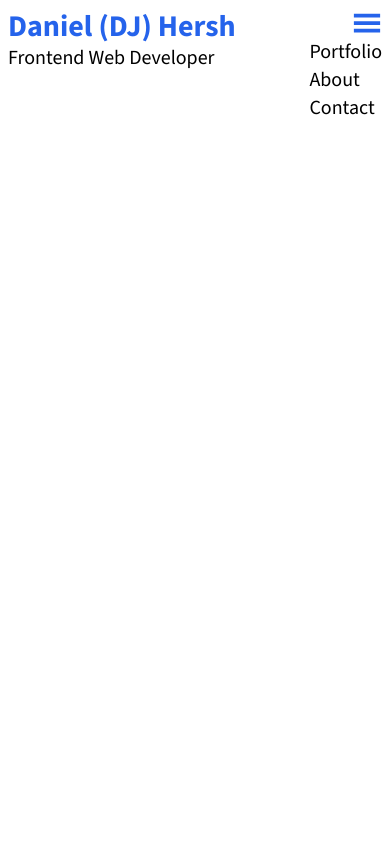
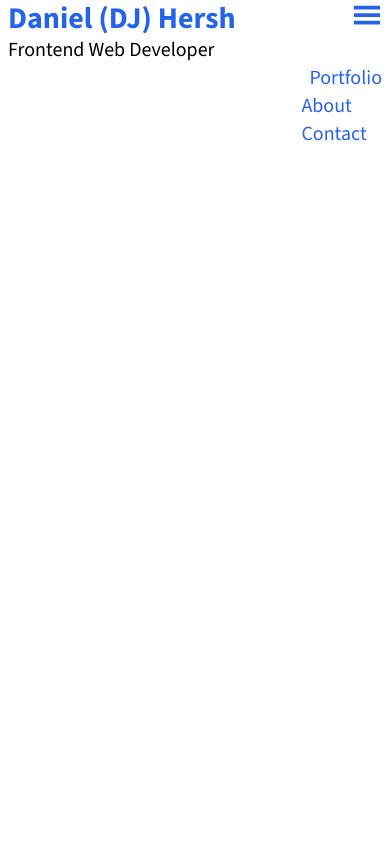
Before and after one commit to DJ620/portfolio-nextjs, a Next.js app: page / in a window 390 px wide. Both pictures are taken after a click on the icon 367 px from the left and 23 px from the top of the page. Shown: the top 844 px of the page. Built offline with nearby package versions, Linux system fonts and the light colour scheme.

Commit message:
added some styling to mobile version of nav

```diff
--- a/src/app/page.tsx
+++ b/src/app/page.tsx
@@ -3,8 +3,8 @@ import Nav from "@/components/Nav";
 
 export default function Home() {
   return (
-    <main className="mx-auto px-2 pt-2">
-      <div>
+    <main className="mx-auto">
+      <div className="sticky top-0 z-10">
         <Header />
       </div>
       {/* <div className="flex justify-end pr-16 z-10">
--- a/src/components/Header.tsx
+++ b/src/components/Header.tsx
@@ -7,7 +7,7 @@ import Nav from "./Nav";
 const Header = () => {
     const [showNav, setShowNav] = useState(false);
   return (
-    <header className="flex justify-between">
+    <header className="flex justify-between relative bg-white bg-opacity-50 px-2">
       <div>
         <h1 className="text-3xl font-extrabold text-blue-600">
           Daniel (DJ) Hersh
--- a/src/components/Nav.tsx
+++ b/src/components/Nav.tsx
@@ -1,16 +1,23 @@
 import Link from "next/link";
 import React from "react";
 
+type navProps = {
+  page: string;
+};
+
 const Nav = () => {
+  const NavLink = ({ page }: navProps) => {
+    return <Link href={`/${page}`} className="px-2 hover:bg-blue-600 hover:text-white hover:shadow-md hover:shadow-black">{page}</Link>;
+  };
   return (
-    <div className="">
-      <div className="text-xl">
-        <Link href="">Portfolio</Link>
+    <div className="absolute top-16 bg-white bg-opacity-50 rounded-bl right-0 text-blue-600 text-xl">
+      <div>
+        <NavLink page="Portfolio" />
       </div>
-      <div className="text-xl">
+      <div>
         <Link href="">About</Link>
       </div>
-      <div className="text-xl">
+      <div>
         <Link href="">Contact</Link>
       </div>
     </div>
```
